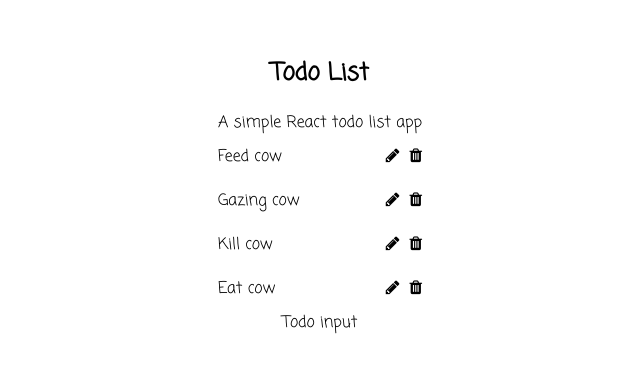
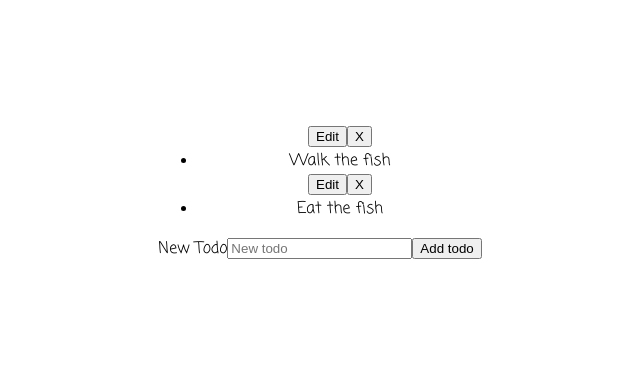
Before and after one commit to rafiurrafi/react-bootcamp, a React (Create React App) app: page / in a window 1280 px wide. Shown: the part 215-582 px from the top of the page, without its empty margins (320-960 px from the left). Built offline with nearby package versions, Linux system fonts and the light colour scheme.

Commit message:
add new todo form

```diff
--- a/src/app.jsx
+++ b/src/app.jsx
@@ -1,10 +1,10 @@
 import React from "react";
 import "./app.css";
-import TodoLists from "./todo/todoLists";
+import TodoList from "./todos/todoList";
 const App = (props) => {
   return (
     <div className="App">
-      <TodoLists />
+      <TodoList />
     </div>
   );
 };
--- /dev/null
+++ b/src/todos/newTodoForm.jsx
@@ -0,0 +1,35 @@
+import React, { Component } from "react";
+class NewTodoForm extends Component {
+  constructor() {
+    super();
+    this.state = {};
+    this.handleChange = this.handleChange.bind(this);
+    this.handleSubmit = this.handleSubmit.bind(this);
+  }
+  handleChange(e) {
+    this.setState({ [e.target.name]: e.target.value });
+  }
+  handleSubmit(e) {
+    e.preventDefault();
+    this.props.createTodo(this.state);
+    this.setState({ task: "" });
+  }
+  render() {
+    return (
+      <form onSubmit={this.handleSubmit}>
+        <label htmlFor="task">New Todo</label>
+        <input
+          type="text"
+          id="task"
+          name="task"
+          placeholder="New todo"
+          value={this.state.task}
+          onChange={this.handleChange}
+        />
+        <button>Add todo</button>
+      </form>
+    );
+  }
+}
+
+export default NewTodoForm;
--- a/src/todos/todoList.jsx
+++ b/src/todos/todoList.jsx
@@ -1,4 +1,5 @@
 import React, { Component } from "react";
+import NewTodoForm from "./newTodoForm";
 import Todo from "./todo";
 class TodoList extends Component {
   constructor() {
@@ -6,12 +7,17 @@
     this.state = {
       todos: [{ task: "Walk the fish" }, { task: "Eat the fish" }],
     };
+    this.create = this.create.bind(this);
+  }
+  create(todo) {
+    this.setState({ todos: [...this.state.todos, todo] });
   }
   render() {
     const todos = this.state.todos.map((todo) => <Todo task={todo.task} />);
     return (
       <div>
         <ul>{todos}</ul>
+        <NewTodoForm createTodo={this.create} />
       </div>
     );
   }
```
